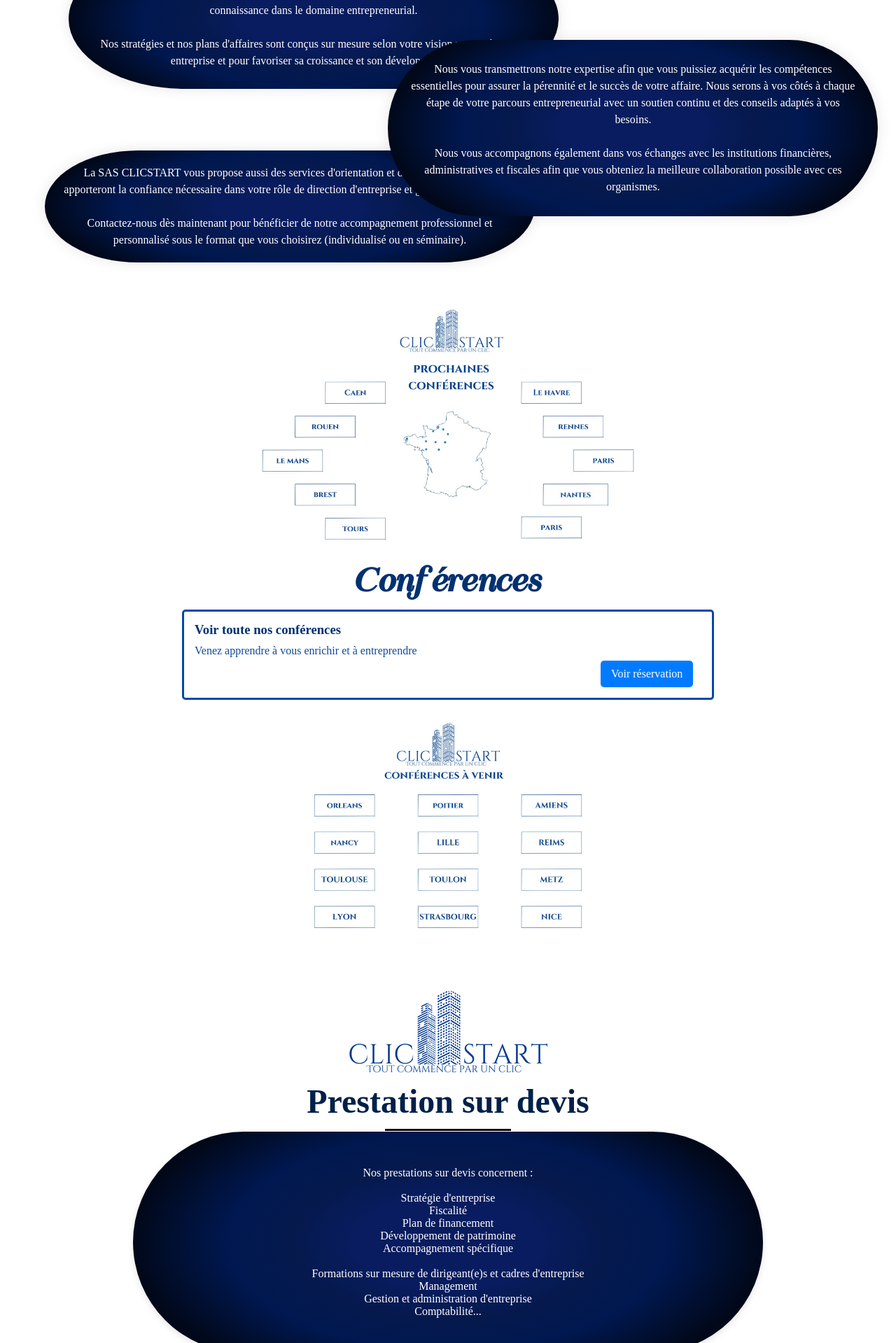
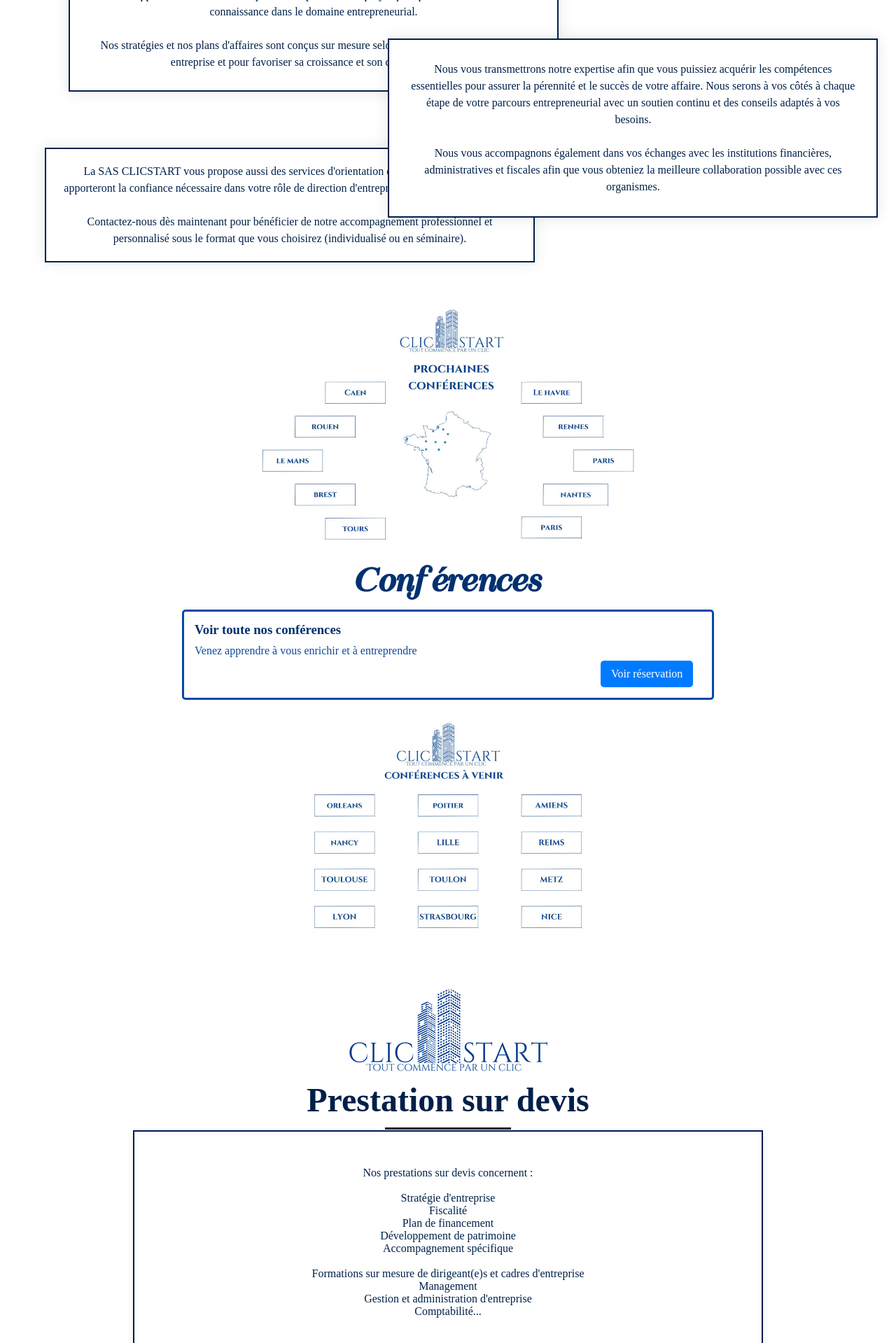
Before and after one commit to Tebayai/clic_start, a PHP site: page / in a window 1280 px wide. Shown: the part 1001-2920 px from the top of the page at 70% size. Run offline with PHP 8.4, Linux system fonts and the light colour scheme; some libraries are stand-ins or nearby versions.

Commit message:
commit changement

```diff
--- a/main.css
+++ b/main.css
@@ -43,8 +43,8 @@ html{
 /* Transition barre menu quand il y a un scroll */
 .navmenu.sticky{
   padding: 15px 0;
-  border-bottom: 2px solid #002049;
   background-color: #fff;
+  height: 80px;
 }
 /* Taille max menu */
 .navmenu .max-width{
@@ -366,10 +366,10 @@ nav ul li.active a {
 
 
 .content-prestation {
-  background: radial-gradient(ellipse 50% 70% at center, #081c5f 30%, #05194d 50%, #001850 70%, #01081a 100%);
-  color: white;
+  background: white;
+  color: #002049;
+  border: #001850 2px solid;
   padding: 50px;
-  border-radius: 500px;
   width: 900px;
   box-shadow: 0 4px 10px rgba(0, 0, 0, 0.1);
   text-align: center;
@@ -402,9 +402,9 @@ nav ul li.active a {
 }
 
 .bubble {
-  background: radial-gradient(ellipse 50% 70% at center, #081c5f 30%, #05194d 50%, #001850 70%, #01081a 100%);
-  border-radius: 500px / 300px;
-  color: white;
+  background: white;
+  border: 2px solid #002049;
+  color: #002049;
   padding: 20px;
   font-size: 16px;
   box-shadow: 0px 0px 20px rgba(0, 0, 0, 0.1);
@@ -431,10 +431,9 @@ nav ul li.active a {
 }
 
 .contact-section {
-  background: radial-gradient(ellipse 50% 70% at center, #081c5f 30%, #05194d 50%, #001850 70%, #01081a 100%);
-  color: white;
+  background: white;
   padding: 40px;
-  border-radius: 500px / 150px;
+  border: #001850 2px solid;
   text-align: center;
   max-width: 900px;
   width: 100%;
@@ -533,7 +532,6 @@ footer{
       top: 60%;
       right: 2%;
       transform: translateY(-50%);
-      border-radius: 500px / 500px;
       position: absolute;
   }
 
```
